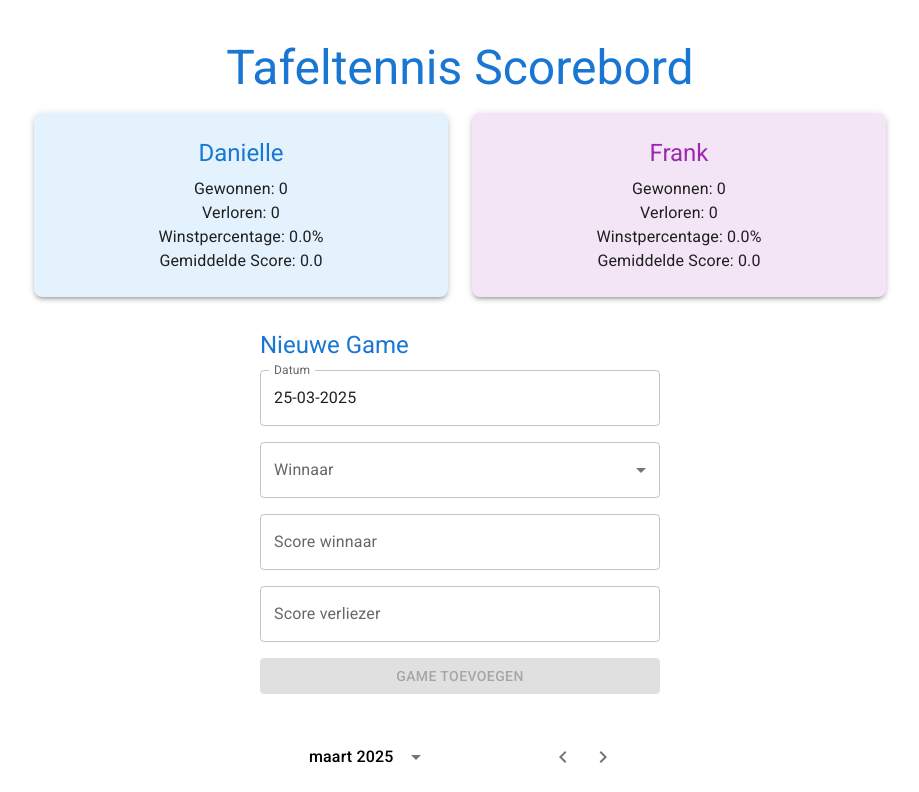
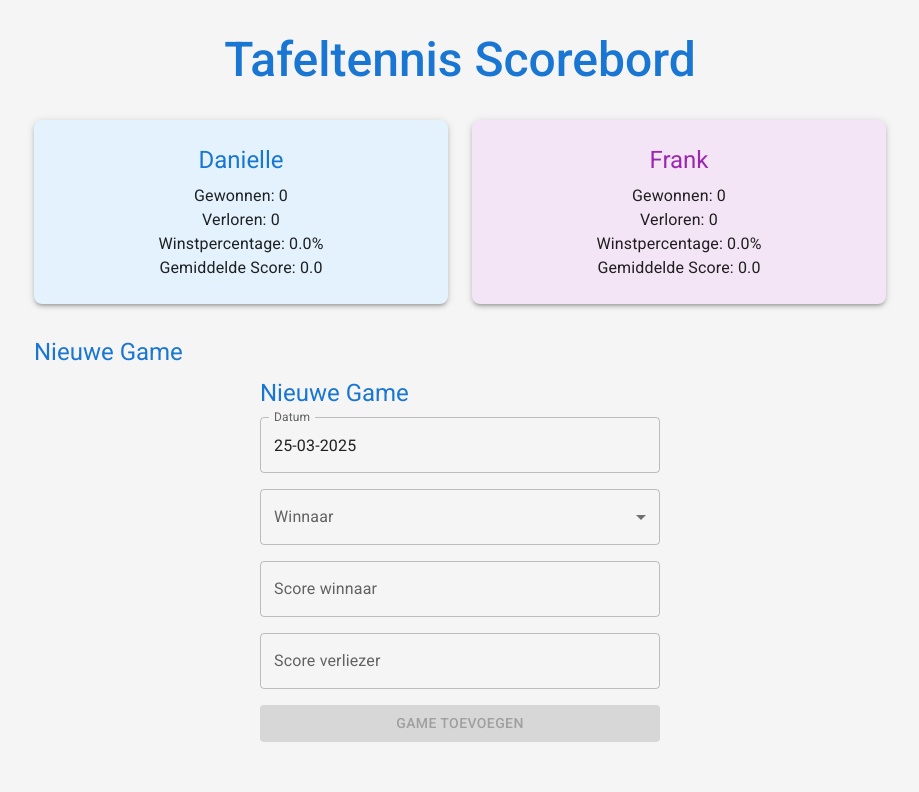
Before and after one commit to Frenda-DV/tafeltennis-scorebord, a React (Create React App) app: page / in a window 1280 px wide. Shown: the top 792 px of the page, without its empty margins (180-1099 px from the left). Built offline with nearby package versions, Linux system fonts and the light colour scheme.

Commit message:
Verbeter styling en voeg LocalizationProvider toe

```diff
--- a/public/index.html
+++ b/public/index.html
@@ -2,20 +2,32 @@
 <html lang="nl">
   <head>
     <meta charset="utf-8" />
+    <link rel="icon" href="%PUBLIC_URL%/favicon.ico" />
     <meta name="viewport" content="width=device-width, initial-scale=1" />
-    <meta name="theme-color" content="#000000" />
+    <meta name="theme-color" content="#1976d2" />
     <meta
       name="description"
       content="Tafeltennis scorebord voor Danielle en Frank"
     />
-    <title>Tafeltennis Scorebord</title>
+    <link rel="apple-touch-icon" href="%PUBLIC_URL%/logo192.png" />
+    <link rel="manifest" href="%PUBLIC_URL%/manifest.json" />
     <link
       rel="stylesheet"
       href="https://fonts.googleapis.com/css?family=Roboto:300,400,500,700&display=swap"
     />
+    <title>Tafeltennis Scorebord</title>
+    <style>
+      body {
+        margin: 0;
+        font-family: 'Roboto', sans-serif;
+        -webkit-font-smoothing: antialiased;
+        -moz-osx-font-smoothing: grayscale;
+        background-color: #f5f5f5;
+      }
+    </style>
   </head>
   <body>
-    <noscript>You need to enable JavaScript to run this app.</noscript>
+    <noscript>Je moet JavaScript inschakelen om deze app te gebruiken.</noscript>
     <div id="root"></div>
   </body>
 </html>
--- a/src/App.tsx
+++ b/src/App.tsx
@@ -1,11 +1,25 @@
 import React, { useState, useEffect } from 'react';
-import { Container, Typography, Box } from '@mui/material';
+import { Container, Typography, Box, ThemeProvider, createTheme } from '@mui/material';
+import { LocalizationProvider } from '@mui/x-date-pickers';
+import { AdapterDateFns } from '@mui/x-date-pickers/AdapterDateFns';
+import { nl } from 'date-fns/locale';
 import GameForm from './components/GameForm';
 import GameList from './components/GameList';
 import Stats from './components/Stats';
 import Calendar from './components/Calendar';
 import PlayerDetailStats from './components/PlayerDetailStats';
 import { Game, PlayerStats } from './types';
+
+const theme = createTheme({
+  palette: {
+    primary: {
+      main: '#1976d2',
+    },
+    secondary: {
+      main: '#9c27b0',
+    },
+  },
+});
 
 const App: React.FC = () => {
   const [games, setGames] = useState<Game[]>(() => {
@@ -69,14 +83,29 @@ const App: React.FC = () => {
   const datesWithGames = games.map(game => new Date(game.date));
 
   return (
+    <ThemeProvider theme={theme}>
+      <LocalizationProvider dateAdapter={AdapterDateFns} adapterLocale={nl}>
         <Container maxWidth="md" sx={{ py: 4 }}>
-      <Typography variant="h3" component="h1" gutterBottom align="center" sx={{ color: '#1976d2' }}>
+          <Typography
+            variant="h3"
+            component="h1"
+            gutterBottom
+            align="center"
+            sx={{
+              color: '#1976d2',
+              fontWeight: 500,
+              mb: 4
+            }}
+          >
             Tafeltennis Scorebord
           </Typography>
 
           <Stats stats={stats} />
 
           <Box sx={{ my: 4 }}>
+            <Typography variant="h5" gutterBottom sx={{ color: '#1976d2' }}>
+              Nieuwe Game
+            </Typography>
             <GameForm onSubmit={addGame} />
           </Box>
 
@@ -101,6 +130,8 @@ const App: React.FC = () => {
             <PlayerDetailStats games={games} />
           </Box>
         </Container>
+      </LocalizationProvider>
+    </ThemeProvider>
   );
 };
 
```
Lines whose indentation alone changed are shown as unchanged.
